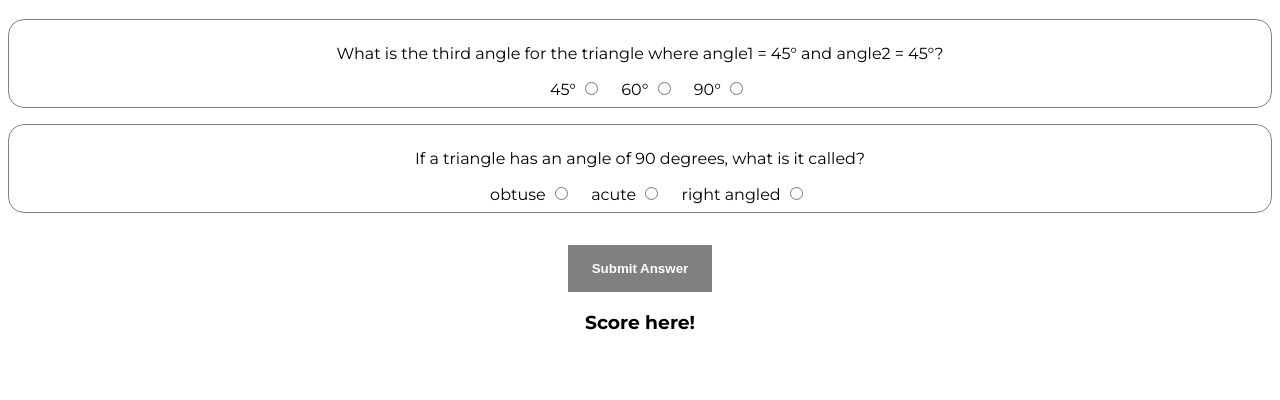
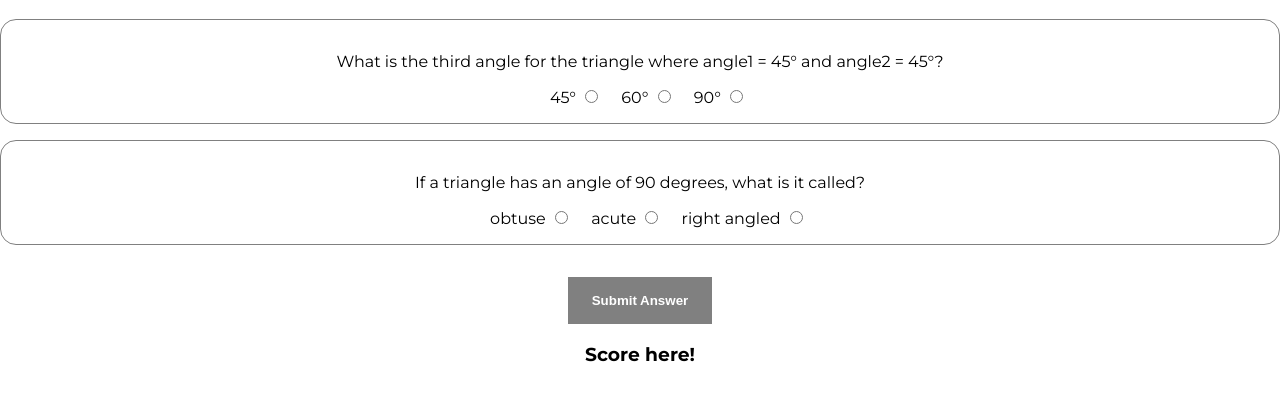
Before and after one commit to Avin008/fun-with-triangles, a plain HTML site: page pages/quiz.html in a window 1280 px wide. Shown: the part 122-522 px from the top of the page. Drawn offline with Linux system fonts and the light colour scheme.

Commit message:
updated: question container padding

```diff
--- a/style.css
+++ b/style.css
@@ -7,7 +7,7 @@ body {
 
 .container {
   text-align: center;
-  padding: 0.5rem;
+  padding-top: 0.5rem;
 }
 
 label {
@@ -46,7 +46,7 @@ input {
 }
 
 .question {
-  padding: 0.5rem;
+  padding: 1rem;
   border: 1px solid gray;
   border-radius: 1rem;
   margin: 1rem 0;
```
